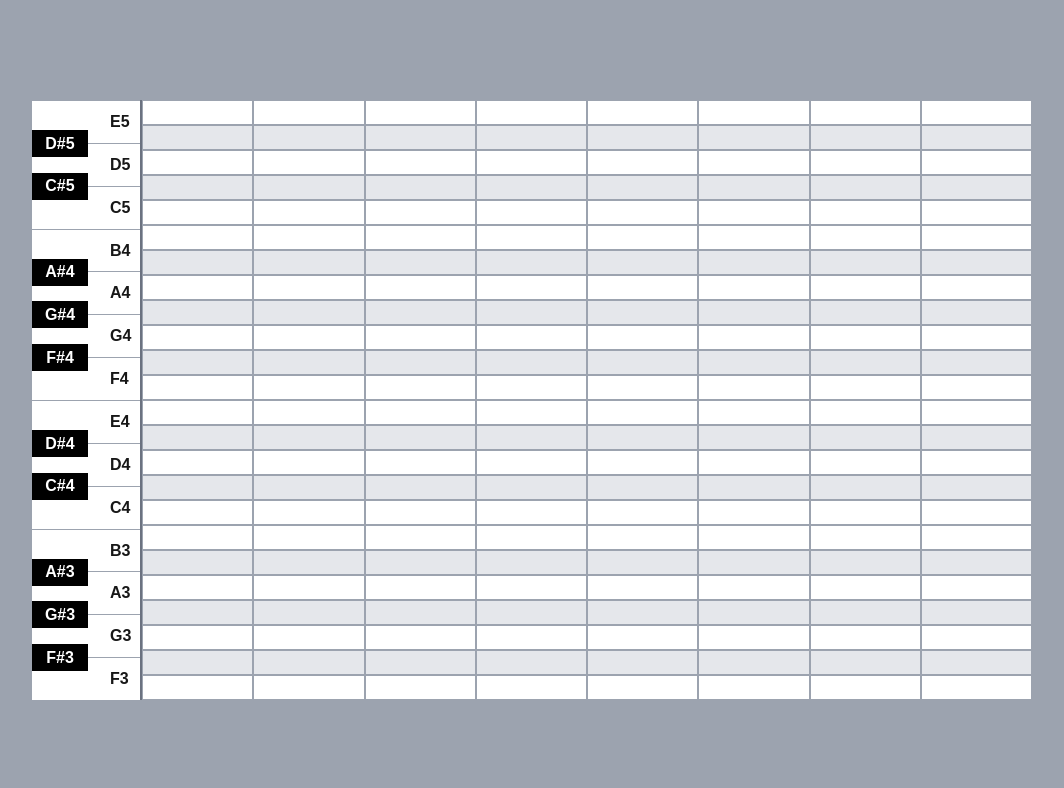
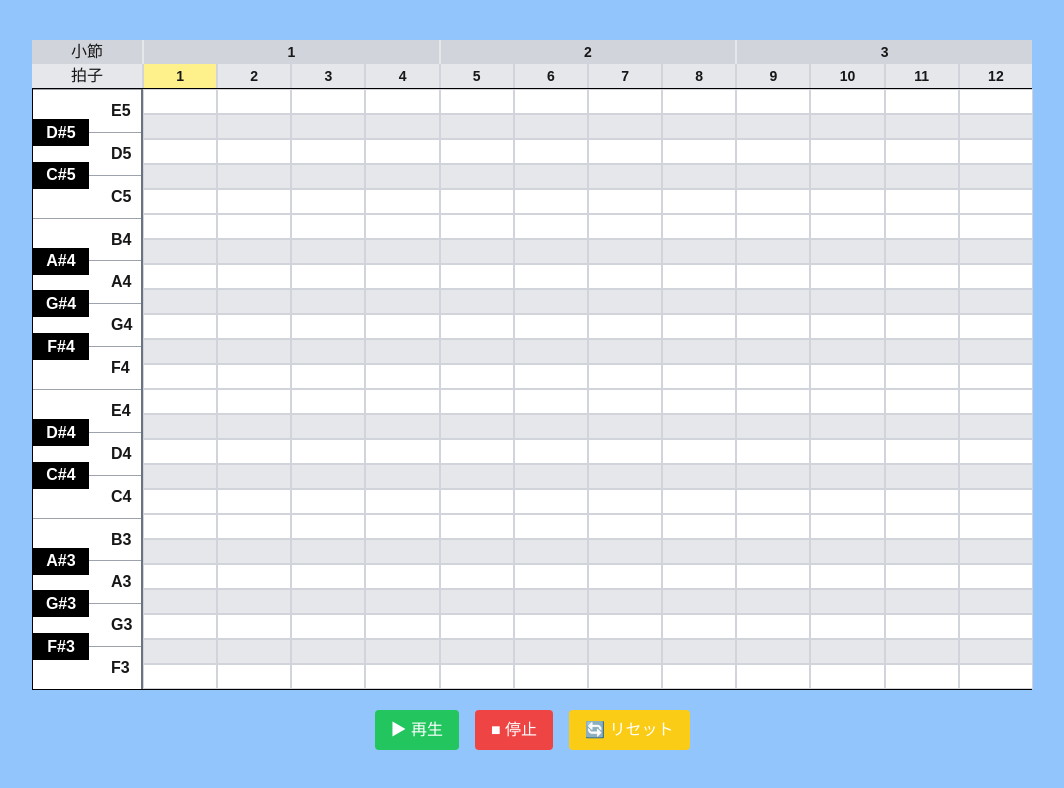
Before and after one commit to Sereia123/MusicLearning, a Next.js app: page / in a window 1280 px wide. Shown: the top 788 px of the page, without its empty margins (108-1172 px from the left). Built offline with nearby package versions, Linux system fonts and the light colour scheme.

Commit message:
UI作成

```diff
--- a/app/components/GridContainer.tsx
+++ b/app/components/GridContainer.tsx
@@ -1,10 +1,10 @@
 'use client';
-import DoubleClickArea from './DoubleClickArea';
-// import { useEffect, useState } from 'react';
 
-const cols = 8;
-const rows = 24;
-// const intervalMs = 300;
+import { playNote, playNotes, getAudioContext } from './audioUtils'; // audioUtils からインポート
+import { useEffect, useState } from 'react';
+
+const intervalMs = 500;
+
 const blackRow: number[] = [2, 4, 7, 9, 11, 14, 16, 19, 21, 23];
 const rowToNote: Record<number, string> = {
   1: 'E5',
@@ -32,76 +32,128 @@ const rowToNote: Record<number, string> = {
   23: 'F#3',
   24: 'F3',
 };
-const noteFrequencies: Record<string, number> = {
-  'F3': 174.614,
-  'F#3': 184.997,
-  'G3':	195.998,
-  'G#3': 207.652,
-  'A3': 220.000,
-  'A#3': 233.082,
-  'B3': 246.942,
-  'C4': 261.626,
-  'C#4': 277.183,
-  'D4': 293.665,
-  'D#4': 311.127,
-  'E4': 329.628,
-  'F4': 349.228,
-  'F#4': 369.994,
-  'G4': 391.995,
-  'G#4': 415.305,
-  'A4': 440.000,
-  'A#4': 466.164,
-  'B4': 493.883,
-  'C5': 523.251,
-  'C#5': 554.365,
-  'D5': 587.330,
-  'D#5': 622.254,
-  'E5': 659.255,
-};
 
-const playNote = (note: string) => {
-  const audioCtx = new (window.AudioContext || (window as unknown as { webkitAudioContext: typeof AudioContext }).webkitAudioContext)();
-  const oscillator = audioCtx.createOscillator();
-  const gainNode = audioCtx.createGain();
 
-  oscillator.type = 'sine';
-  oscillator.frequency.setValueAtTime(noteFrequencies[note], audioCtx.currentTime);
-  oscillator.connect(gainNode);
-  gainNode.connect(audioCtx.destination);
 
-  oscillator.start();
-  gainNode.gain.exponentialRampToValueAtTime(0.001, audioCtx.currentTime + 1);
-  oscillator.stop(audioCtx.currentTime + 1);
-};
+export default function GridContainer({
+  isPlaying,
+  setIsPlaying,
+  startCol,
+  setStartCol,
+  currentCol,
+  setCurrentCol,
+  cols,
+  rows,
+  noteStates,
+  setNoteStates,
+}: {
+  isPlaying: boolean;
+  setIsPlaying: (isPlaying: boolean) => void;
+  startCol: number;
+  setStartCol: (col: number) => void;
+  currentCol: number;
+  setCurrentCol: React.Dispatch<React.SetStateAction<number>>;
+  cols: number;
+  rows: number;
+  noteStates: boolean[][];
+  setNoteStates: React.Dispatch<React.SetStateAction<boolean[][]>>;
+}) {
 
-export default function GridContainer() {
-  const grid = Array.from({ length: rows * cols });
+  useEffect(() => {
+    const ctx = getAudioContext();
+    ctx.resume(); // iOS/Chromeの制限回避（ユーザー操作後推奨）
+
+    const osc = ctx.createOscillator();
+    const gain = ctx.createGain();
+    gain.gain.setValueAtTime(0, ctx.currentTime); // 無音
+    osc.connect(gain).connect(ctx.destination);
+    osc.start();
+    osc.stop(ctx.currentTime + 0.01); // 10msで終了
+  }, []);
+
+  useEffect(() => {
+  if (!isPlaying) return;
+
+  if (currentCol >= cols) {
+    setIsPlaying(false);
+    return;
+  }
+
+  // 音を鳴らす処理
+  const notesToPlay: string[] = [];
+  for (let row = 0; row < rows; row++) {
+    if (noteStates[row][currentCol]) {
+      const note = rowToNote[row + 1];
+      if (note) notesToPlay.push(note);
+    }
+  }
+  if (notesToPlay.length > 0) {
+    setTimeout(() => {
+      playNotes(notesToPlay, intervalMs / 1000);
+    }, intervalMs*1.2); // ← 100ms 遅らせる（任意の値）
+  }
+
+  const timer = setTimeout(() => {
+    setCurrentCol((prev) => prev + 1);
+  }, intervalMs);
+
+  return () => clearTimeout(timer);
+}, [isPlaying, currentCol, noteStates]);
+
+
+
+
+  const handleCellClick = (row: number, col: number) => {
+    setNoteStates((prev) => {
+      const newStates = prev.map((r, rowIndex) =>
+        rowIndex === row ? r.map((c, colIndex) => (colIndex === col ? !c : c)) : r
+      );
+      const noteIsActive = newStates[row][col];
+
+      if (noteIsActive) { // ノートがアクティブになった場合に音を鳴らす
+        const note = rowToNote[row + 1]; // 1始まりにする
+        if (note) playNote(note);
+      }
+      return newStates;
+    });
+  };
 
   return (
-    <div
-      className={`grid w-[890px] h-[600px]`}
+    <div className="relative w-[890px] h-[600px] grid" style={{
+      gridTemplateColumns: `repeat(${cols}, minmax(0, 1fr))`,
+      gridTemplateRows: `repeat(${rows}, minmax(0, 1fr))`,
+    }}>
+      {/* 再生バー */}
+      {isPlaying && <div
+        className="absolute top-0 bottom-0 w-1 h-full bg-gray-400 opacity-50 z-20 transition-transform pointer-events-none ease-linear"
         style={{
-          gridTemplateColumns: `repeat(${cols}, minmax(0, 1fr))`,
-          gridTemplateRows: `repeat(${rows}, minmax(0, 1fr))`,
+          transform: `translateX(${(890 / cols) * currentCol}px)`,
+          transitionDuration: `${intervalMs}ms`,
+
         }}
-    >
-      {grid.map((_, index) => {
-        const currentRow = Math.floor(index / cols) + 1;
-        const isBlack = blackRow.includes(currentRow);
+      />
+      }
 
-        const handleClick = () => {
-        const note = rowToNote[currentRow];
-        if (note) playNote(note);
-      };
+      {Array.from({ length: rows * cols }).map((_, index) => {
+        const row = Math.floor(index / cols);
+        const col = index % cols;
+        const isActive = noteStates[row][col];
+        const isBlack = blackRow.includes(row + 1);
 
         return (
           <div
             key={index}
-            onDoubleClick={handleClick}
-            className="border-0 border-gray-200"
-          >
-          <DoubleClickArea isBlack={isBlack}/>
-        </div>
+            // onDoubleClick={() => handleCellClick(row, col)} // ダブルクリックでノートを置く場合
+            onClick={() => handleCellClick(row, col)} // シングルクリックでノートを置く
+            className={`
+              border border-gray-300 cursor-pointer z-10 transition-colors duration-100 ease-in-out
+              ${isActive
+                ? 'bg-blue-400 hover:bg-blue-500' // アクティブなノートの色
+                : isBlack
+                  ? 'bg-gray-200 hover:bg-gray-300' // 黒鍵の背景色
+                  : 'bg-white hover:bg-gray-100' // 白鍵の背景色
+              }`}
+           ></div>
         );
       })}
     </div>
--- a/app/components/PianoKeys.tsx
+++ b/app/components/PianoKeys.tsx
@@ -1,5 +1,6 @@
 'use client';
 
+import { playNote } from './audioUtils';
 import React from 'react';
 
 const whiteKeys1 = ['E5', 'D5', 'C5', 'B4', 'A4', 'G4', 'F4'];
@@ -7,49 +8,8 @@ const whiteKeys2 = ['E4', 'D4', 'C4', 'B3', 'A3', 'G3', 'F3'];
 const blackKeys1 = ['D#5', 'C#5', '', 'A#4', 'G#4', 'F#4', ''];
 const blackKeys2 = ['D#4', 'C#4', '', 'A#3', 'G#3', 'F#3', ''];
 
-// 各キーに対応する周波数（1オクターブ）
-const noteFrequencies: Record<string, number> = {
-  'F3': 174.614,
-  'F#3': 184.997,
-  'G3':	195.998,
-  'G#3': 207.652,
-  'A3': 220.000,
-  'A#3': 233.082,
-  'B3': 246.942,
-  'C4': 261.626,
-  'C#4': 277.183,
-  'D4': 293.665,
-  'D#4': 311.127,
-  'E4': 329.628,
-  'F4': 349.228,
-  'F#4': 369.994,
-  'G4': 391.995,
-  'G#4': 415.305,
-  'A4': 440.000,
-  'A#4': 466.164,
-  'B4': 493.883,
-  'C5': 523.251,
-  'C#5': 554.365,
-  'D5': 587.330,
-  'D#5': 622.254,
-  'E5': 659.255,
-};
 
 export default function VerticalSynthPiano() {
-  const playNote = (note: string) => {
-    const audioCtx = new (window.AudioContext || (window as unknown as { webkitAudioContext: typeof AudioContext }).webkitAudioContext)();
-    const oscillator = audioCtx.createOscillator();
-    const gainNode = audioCtx.createGain();
-
-    oscillator.type = 'sine'; // 他に "square", "triangle", "sawtooth"
-    oscillator.frequency.setValueAtTime(noteFrequencies[note], audioCtx.currentTime);
-    oscillator.connect(gainNode);
-    gainNode.connect(audioCtx.destination);
-
-    oscillator.start();
-    gainNode.gain.exponentialRampToValueAtTime(0.001, audioCtx.currentTime + 1);
-    oscillator.stop(audioCtx.currentTime + 1);
-  };
 
   return (
     <div className=''>
@@ -58,7 +18,7 @@ export default function VerticalSynthPiano() {
         {whiteKeys1.map((key) => (
           <div
             key={key}
-            onClick={() => playNote(key)}
+            onClick={() => playNote(key, 0.5)} // 音の長さを調整 (例: 0.5秒)
             className="flex-1 border-t border-gray-400 flex items-center justify-start pl-2 relative cursor-pointer hover:bg-gray-100 font-bold"
           >
             <p className='ml-[70%] font-bold'>{key}</p>
@@ -70,7 +30,7 @@ export default function VerticalSynthPiano() {
           key ? (
             <div
               key={key}
-              onClick={() => playNote(key)}
+              onClick={() => playNote(key, 0.5)} // 音の長さを調整 (例: 0.5秒)
               className="absolute left-0 w-14 h-[9%] bg-black z-10 cursor-pointer flex items-center justify-center text-white font-bold"
               style={{
                 top: `${index * (100 / 7) + 10}%`,
@@ -87,7 +47,7 @@ export default function VerticalSynthPiano() {
         {whiteKeys2.map((key) => (
           <div
             key={key}
-            onClick={() => playNote(key)}
+            onClick={() => playNote(key, 0.5)} // 音の長さを調整 (例: 0.5秒)
             className="flex-1 border-t border-gray-400 flex items-center justify-start pl-2 relative cursor-pointer hover:bg-gray-100 "
           >
             <p className='ml-[70%] font-bold'>{key}</p>
--- /dev/null
+++ b/app/components/audioUtils.tsx
@@ -0,0 +1,78 @@
+'use client';
+
+// 各キーに対応する周波数
+export const noteFrequencies: Record<string, number> = {
+  'F3': 174.614,
+  'F#3': 184.997,
+  'G3':	195.998,
+  'G#3': 207.652,
+  'A3': 220.000,
+  'A#3': 233.082,
+  'B3': 246.942,
+  'C4': 261.626,
+  'C#4': 277.183,
+  'D4': 293.665,
+  'D#4': 311.127,
+  'E4': 329.628,
+  'F4': 349.228,
+  'F#4': 369.994,
+  'G4': 391.995,
+  'G#4': 415.305,
+  'A4': 440.000,
+  'A#4': 466.164,
+  'B4': 493.883,
+  'C5': 523.251,
+  'C#5': 554.365,
+  'D5': 587.330,
+  'D#5': 622.254,
+  'E5': 659.255,
+};
+
+let audioCtx: AudioContext | null = null;
+
+export const getAudioContext = (): AudioContext => {
+  if (typeof window !== 'undefined' && !audioCtx) {
+    audioCtx = new (window.AudioContext || (window as any).webkitAudioContext)();
+  }
+  return audioCtx as AudioContext; // null チェックは利用側で行うか、初期化を保証する
+};
+
+export const playNoteWithContext = (audioContext: AudioContext, note: string, durationSeconds: number = 0.5) => {
+  const frequency = noteFrequencies[note];
+
+  // 周波数が存在しない、または数値でない、または有限数でない場合は警告して早期リターン
+  if (frequency === undefined || typeof frequency !== 'number' || !isFinite(frequency)) {
+    console.warn(`Frequency not found or invalid for note: "${note}". Retrieved frequency value:`, frequency);
+    return;
+  }
+  const oscillator = audioContext.createOscillator();
+  const gainNode = audioContext.createGain();
+
+  oscillator.type = 'triangle'; // "sine",  "square", "triangle", "sawtooth"
+  oscillator.frequency.setValueAtTime(frequency, audioContext.currentTime);
+  oscillator.connect(gainNode);
+  gainNode.connect(audioContext.destination);
+
+  oscillator.start();
+  // 音の減衰を少し短く調整 (例: 0.5秒)
+  gainNode.gain.exponentialRampToValueAtTime(0.001, audioContext.currentTime + durationSeconds);
+  oscillator.stop(audioContext.currentTime + durationSeconds);
+};
+
+export const playNote = async(note: string, durationSeconds: number = 0.5) => {
+  const ctx = getAudioContext();
+  if (ctx) {
+    await ctx.resume();
+    playNoteWithContext(ctx, note, durationSeconds);
+  }
+};
+
+export async function playNotes(notes: string[], durationSeconds: number = 0.5) {
+  const ctx = getAudioContext();
+  if (ctx) {
+    await ctx.resume();
+    notes.forEach((note) => {
+      playNoteWithContext(ctx, note, durationSeconds);
+    });
+  }
+}
--- a/app/layout.tsx
+++ b/app/layout.tsx
@@ -26,7 +26,7 @@ export default function RootLayout({
   return (
     <html lang="en">
       <body
-        className={`${geistSans.variable} ${geistMono.variable} antialiased bg-gray-400`}
+        className={`${geistSans.variable} ${geistMono.variable} antialiased bg-blue-300`}
       >
         {children}
       </body>
--- a/app/page.tsx
+++ b/app/page.tsx
@@ -1,19 +1,118 @@
+'use client';
+import { useState } from 'react';
 import GridContainer from './components/GridContainer';
 import PianoKeys from './components/PianoKeys';
 
 export default function Home() {
+  const [isPlaying, setIsPlaying] = useState(false); // 再生状態
+  const [startCol, setStartCol] = useState(0);
+  const [currentCol, setCurrentCol] = useState(0);
+  const rows = 24;
+  const cols = 12;
+  const [noteStates, setNoteStates] = useState<boolean[][]>(
+      () => Array.from({ length: rows }, () => Array(cols).fill(false))
+    );
+
+
+
+  const handleStart = () => {
+    setCurrentCol(startCol);
+    setIsPlaying(true);
+  };
+
   return (
     <>
-      <div className='flex mx-auto mt-[100px] w-[1000px] h-[600px] rounded-md'>
-        <div className="flex-1">
-          <PianoKeys />
+
+
+
+
+      <div className='w-[1000px] h-[600px] mx-auto mt-10'>
+        <div className='flex gap-0'>
+          <div className='w-[110px] bg-gray-300  text-center'>
+            小節
+          </div>
+          <div className="grid w-[890px]" style={{ gridTemplateColumns: `repeat(${cols/4}, minmax(0, 1fr))` }}>
+            {Array.from({ length: cols/4 }).map((_, col) => (
+              <div
+                key={`start-col-${col}`}
+                className="
+                  h-[24px] flex items-center justify-center text-sm font-bold bg-gray-300 border-l-[2px]"
+              >
+                {col + 1}
+              </div>
+            ))}
+
+
+          </div>
+
         </div>
-        <div className=''>
-          <GridContainer />
+
+
+        <div className='flex gap-0'>
+          <div className='w-[110px] bg-gray-200  text-center'>
+            拍子
+          </div>
+          <div className="grid w-[890px]" style={{ gridTemplateColumns: `repeat(${cols}, minmax(0, 1fr))` }}>
+            {Array.from({ length: cols }).map((_, col) => (
+              <div
+                key={`start-col-${col}`}
+                onClick={() => setStartCol(col)}
+                className={`
+                  h-[24px] cursor-pointer flex items-center justify-center text-sm font-bold border-l-[2px] border-gray-300
+                  ${startCol === col ? 'bg-yellow-200' : 'bg-gray-200 hover:bg-gray-300'}
+                `}
+              >
+                {col + 1}
+              </div>
+            ))}
+          </div>
+
+        </div>
+
+        {/* ピアノとノーツグリッド */}
+
+        <div className="box-border border border-black flex mx-auto mt-0 ">
+          <div className="flex-1">
+            <PianoKeys />
+          </div>
+          <div className="flex-1">
+            <GridContainer
+              isPlaying={isPlaying} setIsPlaying={setIsPlaying}
+              startCol={startCol} setStartCol={setStartCol}
+              currentCol={currentCol} setCurrentCol={setCurrentCol}
+              noteStates={noteStates} setNoteStates={setNoteStates}
+              cols={cols}
+              rows={rows}
+            />
+          </div>
         </div>
       </div>
 
+
+      {/* 再生・停止ボタン */}
+      <div className="flex justify-center mt-[70px] space-x-4 h-10">
+        <button
+          className="bg-green-500 text-white px-4 py-1 rounded hover:bg-green-600"
+          onClick={() => handleStart()}
+        >
+          ▶ 再生
+        </button>
+        <button
+          className="bg-red-500 text-white px-4 py-1 rounded hover:bg-red-600"
+          onClick={() => setIsPlaying(false)}
+        >
+          ■ 停止
+        </button>
+        <button
+          onClick={() => {
+            setNoteStates(Array.from({ length: rows }, () => Array(cols).fill(false)));
+          }}
+          className="bg-yellow-400 text-white px-4 py-1 rounded hover:bg-yellow-500"
+        >
+          🔄 リセット
+        </button>
+      </div>
+
     </>
-
   );
 }
```
Also changed, not shown: app/components/question/question1.tsx (added).
